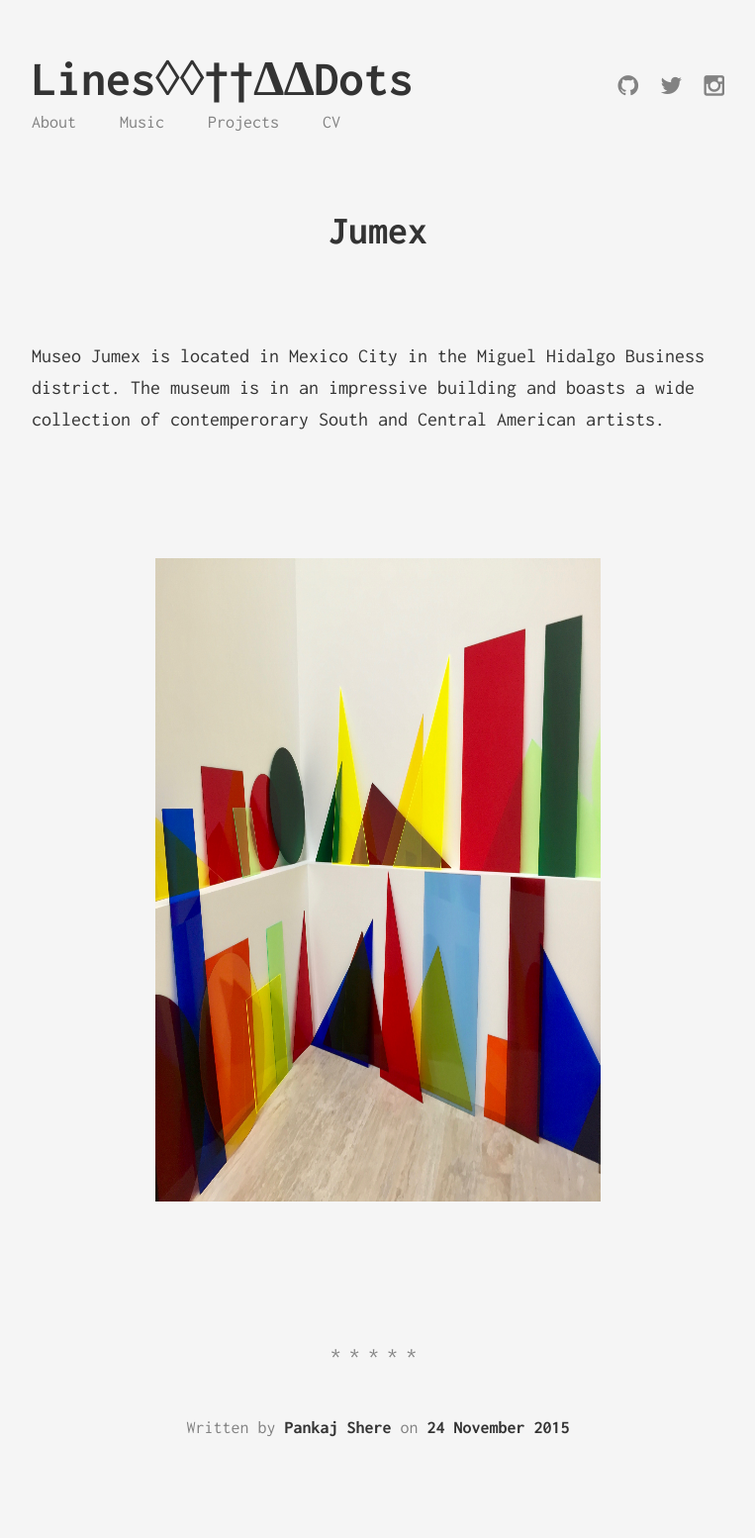
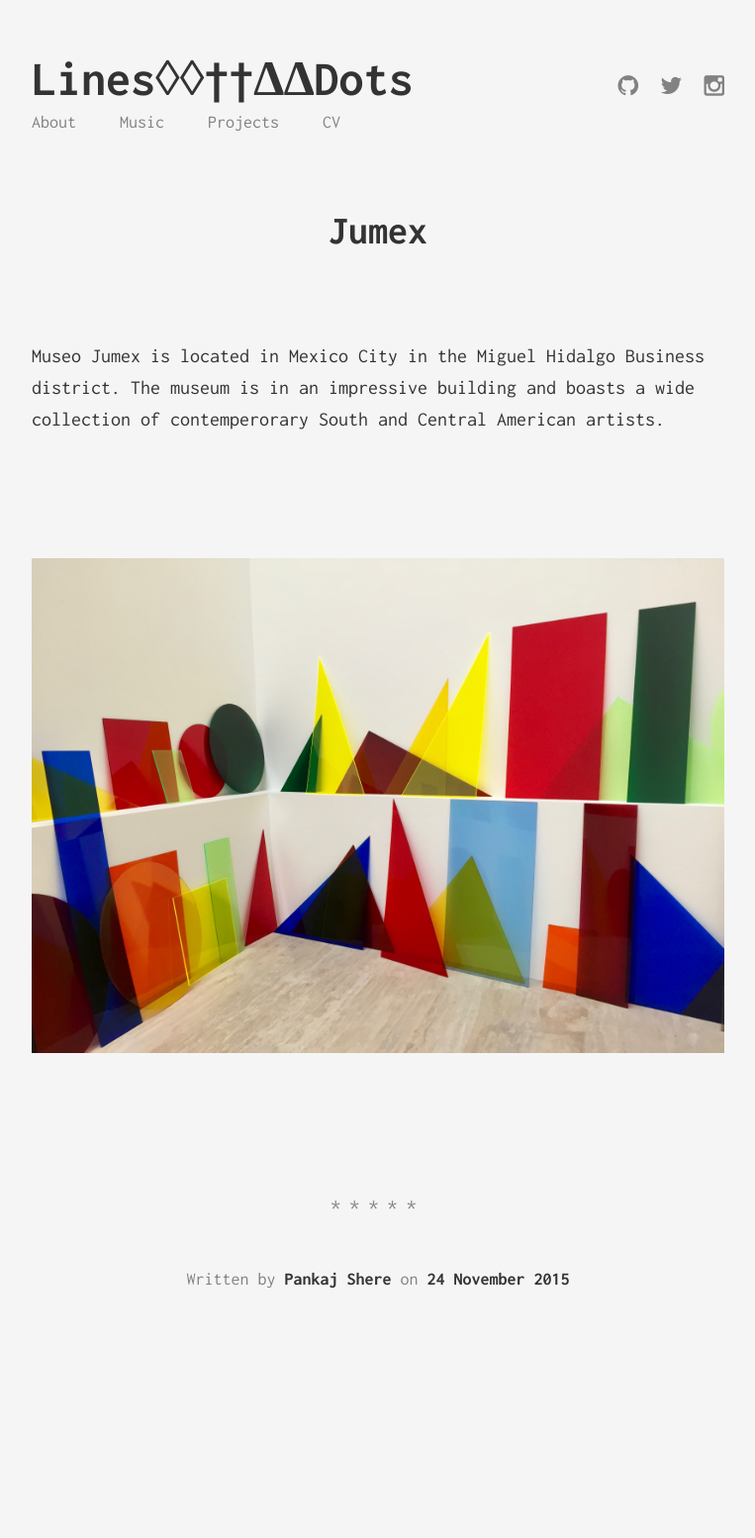
Before and after one commit to PJShere/PJShere.github.io, a Jekyll site: the page built from _posts/2015-11-24-Jumex.markdown, in a window 1280 px wide. Shown: the whole page at 99% size, without its empty margins (258-1021 px from the left). Built offline with Jekyll 4.4.1, drawn with Linux system fonts in a browser that asks for light colours; comment, search, counter and statistics services are not loaded; after the commit the page ends 1404 px from its top, so only the background shows below that.

Commit message:
Jumex image size.

```diff
--- a/_posts/2015-11-24-Jumex.markdown
+++ b/_posts/2015-11-24-Jumex.markdown
@@ -7,5 +7,5 @@
 Museo Jumex is located in Mexico City in the Miguel Hidalgo Business district. The museum is in an impressive building and boasts a wide collection of contemperorary South and Central American artists.
 
 <br><br>
-![Jumex]({{ site.baseurl }}/assets/IMG_4827.jpg){:height="650px" width="450px"}
+![Jumex]({{ site.baseurl }}/assets/IMG_4827.jpg){:height="500px" width="750px"}
 <br>
```
